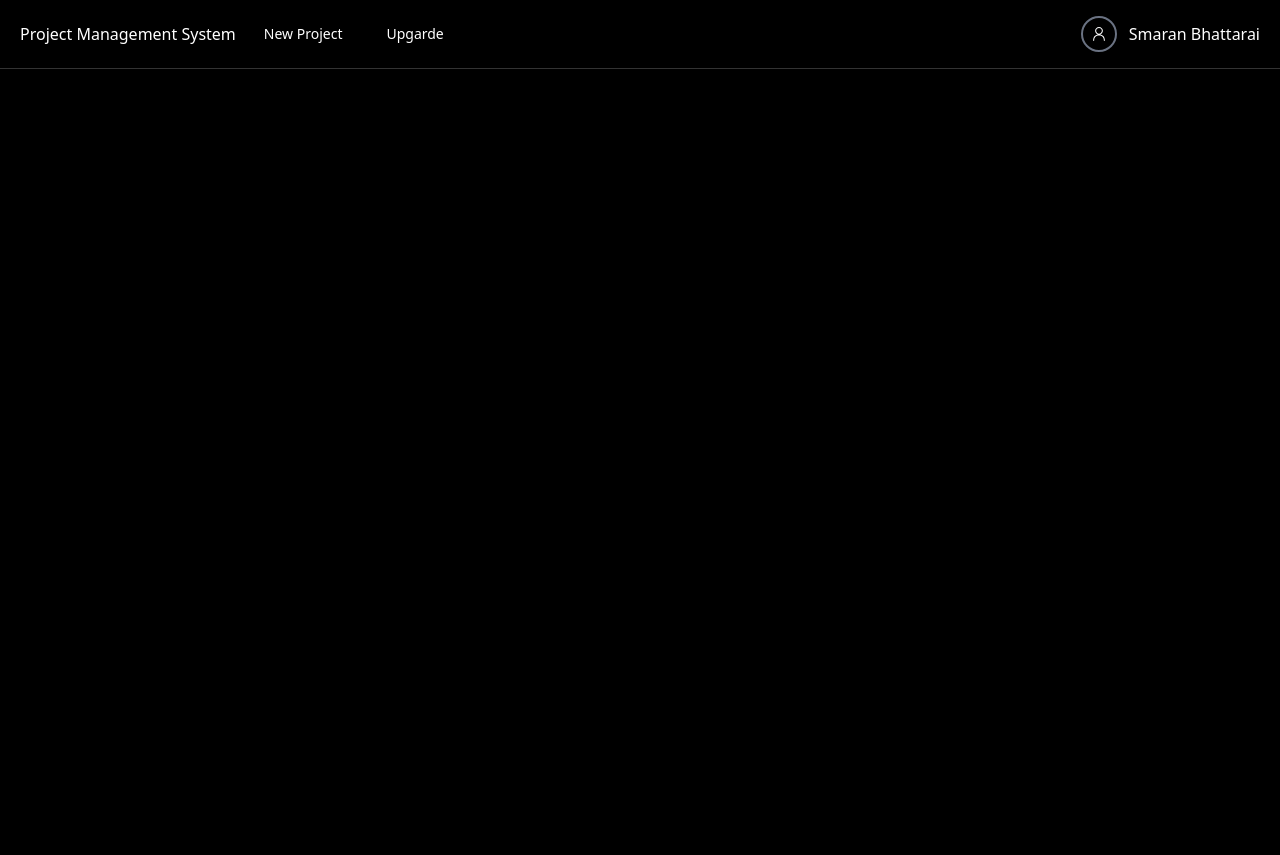
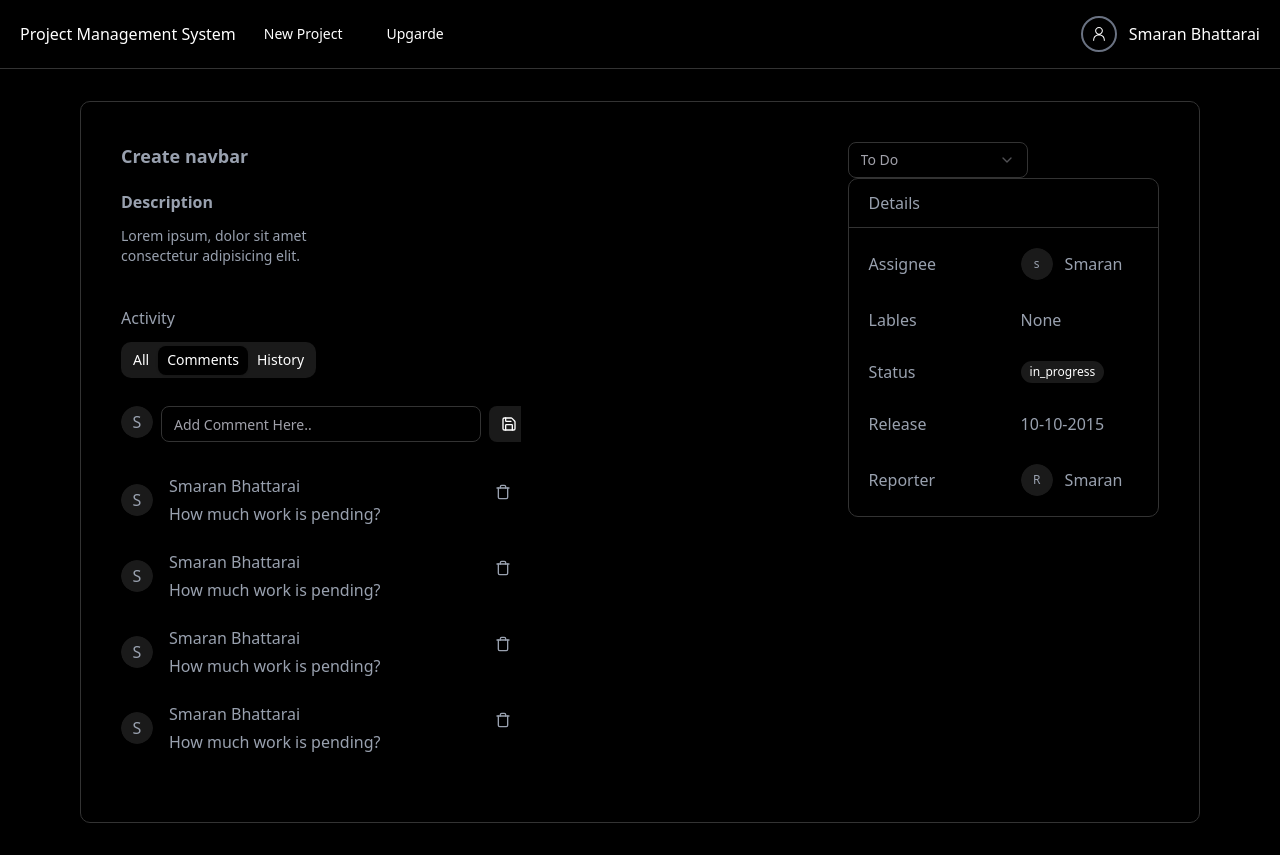
Before and after one commit to smaranbh7/Project-Management-System, a React (Vite) app in the folder Frontend/ProjectManagementSystem/: page /project/1/issue/1 in a window 1280 px wide. Before the commit the page ends 800 px from the top, so only its background shows below. Built offline with nearby package versions, Linux system fonts and the light colour scheme.

Commit message:
Frontend - IssueDetail Page created

```diff
--- a/Frontend/ProjectManagementSystem/package.json
+++ b/Frontend/ProjectManagementSystem/package.json
@@ -20,6 +20,7 @@
     "@radix-ui/react-scroll-area": "^1.2.9",
     "@radix-ui/react-select": "^2.2.5",
     "@radix-ui/react-slot": "^1.2.3",
+    "@radix-ui/react-tabs": "^1.1.12",
     "@tailwindcss/vite": "^4.1.8",
     "class-variance-authority": "^0.7.1",
     "clsx": "^2.1.1",
--- a/Frontend/ProjectManagementSystem/src/App.jsx
+++ b/Frontend/ProjectManagementSystem/src/App.jsx
@@ -3,6 +3,7 @@ import './App.css'
 import Navbar from './pages/Navbar/Navbar'
 import { Routes, Route } from "react-router-dom"
 import ProjectDetails from './pages/ProjectDetails/ProjectDetails'
+import IssueDetails from './pages/IssueDetails/IssueDetails'
 
 function App() {
 
@@ -12,6 +13,8 @@ function App() {
     <Routes>
       <Route path="/" element={<Home/>} />
       <Route path="/project/:id" element={<ProjectDetails/>}/>
+      <Route path="/project/:projectId/issue/:issueId" element={<IssueDetails/>}/>
+
     </Routes>
     </>
   )
--- /dev/null
+++ b/Frontend/ProjectManagementSystem/src/components/ui/tabs.jsx
@@ -0,0 +1,60 @@
+import * as React from "react"
+import * as TabsPrimitive from "@radix-ui/react-tabs"
+
+import { cn } from "@/lib/utils"
+
+function Tabs({
+  className,
+  ...props
+}) {
+  return (
+    <TabsPrimitive.Root
+      data-slot="tabs"
+      className={cn("flex flex-col gap-2", className)}
+      {...props} />
+  );
+}
+
+function TabsList({
+  className,
+  ...props
+}) {
+  return (
+    <TabsPrimitive.List
+      data-slot="tabs-list"
+      className={cn(
+        "bg-muted text-muted-foreground inline-flex h-9 w-fit items-center justify-center rounded-lg p-[3px]",
+        className
+      )}
+      {...props} />
+  );
+}
+
+function TabsTrigger({
+  className,
+  ...props
+}) {
+  return (
+    <TabsPrimitive.Trigger
+      data-slot="tabs-trigger"
+      className={cn(
+        "data-[state=active]:bg-background dark:data-[state=active]:text-foreground focus-visible:border-ring focus-visible:ring-ring/50 focus-visible:outline-ring dark:data-[state=active]:border-input dark:data-[state=active]:bg-input/30 text-foreground dark:text-muted-foreground inline-flex h-[calc(100%-1px)] flex-1 items-center justify-center gap-1.5 rounded-md border border-transparent px-2 py-1 text-sm font-medium whitespace-nowrap transition-[color,box-shadow] focus-visible:ring-[3px] focus-visible:outline-1 disabled:pointer-events-none disabled:opacity-50 data-[state=active]:shadow-sm [&_svg]:pointer-events-none [&_svg]:shrink-0 [&_svg:not([class*='size-'])]:size-4",
+        className
+      )}
+      {...props} />
+  );
+}
+
+function TabsContent({
+  className,
+  ...props
+}) {
+  return (
+    <TabsPrimitive.Content
+      data-slot="tabs-content"
+      className={cn("flex-1 outline-none", className)}
+      {...props} />
+  );
+}
+
+export { Tabs, TabsList, TabsTrigger, TabsContent }
--- /dev/null
+++ b/Frontend/ProjectManagementSystem/src/pages/IssueDetails/CommentCard.jsx
@@ -0,0 +1,25 @@
+import React from "react";
+import { Avatar, AvatarFallback } from "../../components/ui/avatar";
+import { Button } from "../../components/ui/button";
+import { TrashIcon } from "lucide-react";
+
+function CommentCard() {
+  return (
+    <div className="flex justify-between">
+      <div className="flex items-center gap-4">
+        <Avatar>
+          <AvatarFallback>S</AvatarFallback>
+        </Avatar>
+        <div className="space-y-1">
+          <p>Smaran Bhattarai</p>
+          <p>How much work is pending?</p>
+        </div>
+      </div>
+      <Button className="rounded-full" variant="ghost" size="icon">
+        <TrashIcon />
+      </Button>
+    </div>
+  );
+}
+
+export default CommentCard;
--- /dev/null
+++ b/Frontend/ProjectManagementSystem/src/pages/IssueDetails/CreateCommentForm.jsx
@@ -0,0 +1,60 @@
+import { useForm } from "react-hook-form";
+import { Form, FormControl, FormField, FormItem, FormMessage } from "../../components/ui/form";
+import { Input } from "../../components/ui/input";
+import { Button } from "../../components/ui/button";
+import { Avatar, AvatarFallback } from "../../components/ui/avatar";
+import { SaveIcon } from "lucide-react";
+
+function CreateCommentForm({issueId}) {
+    const form = useForm({
+        defaultValues: {
+          content: "",
+        },
+      });
+      const onSubmit = (data) =>{
+        console.log("Create project data ", data)
+      }
+
+  return (
+    <div>
+      <Form {...form}>
+        <form className="flex gap-2" onSubmit={form.handleSubmit(onSubmit)}>
+          <FormField
+            control={form.control}
+            name="content"
+            render={({ field }) => (
+              <FormItem>
+                <div className="flex gap-2">
+                     <div>
+                    <Avatar>
+                        <AvatarFallback>
+                                S
+                        </AvatarFallback>
+                    </Avatar>
+                </div>
+                <FormControl>
+                  <Input
+                    {...field}
+                    type="text"
+                    className="w-[20rem]"
+                    placeholder="Add Comment Here.."
+                  />
+                </FormControl>
+                <FormMessage />
+
+                </div>
+
+              </FormItem>
+            )}
+          />
+              <Button type="submit">
+                <SaveIcon/>
+                </Button>
+        </form>
+      </Form>
+
+    </div>
+  )
+}
+
+export default CreateCommentForm
--- /dev/null
+++ b/Frontend/ProjectManagementSystem/src/pages/IssueDetails/IssueDetails.jsx
@@ -0,0 +1,130 @@
+import React from "react";
+import { useParams } from "react-router-dom";
+import { ScrollArea } from "../../components/ui/scroll-area";
+import {
+  Tabs,
+  TabsContent,
+  TabsList,
+  TabsTrigger,
+} from "../../components/ui/tabs";
+import CreateCommentForm from "./CreateCommentForm";
+import CommentCard from "./CommentCard";
+import { Select, SelectContent, SelectItem, SelectTrigger, SelectValue } from "../../components/ui/select";
+import { Avatar, AvatarFallback } from "../../components/ui/avatar";
+import { Badge } from "../../components/ui/badge";
+
+
+function IssueDetails() {
+    const handleUpdateIssueStatus = (status) =>{
+        console.log(status);
+
+    }
+  const { projectId, issueId } = useParams();
+  return (
+    <div className="px-20 py-8 text-gray-400">
+      <div className="flex justify-between border p-10 rounded-lg">
+        <ScrollArea>
+          <div className="h-[80vh] w-[60%]">
+            <h1 className="text-lg font-semibold text-gray-400">
+              Create navbar
+            </h1>
+
+            <div className="py-5">
+              <h2 className="font-semibold text-gray-400">Description</h2>
+              <p className="text-gray-400 text-sm mt-3 ">
+                Lorem ipsum, dolor sit amet consectetur adipisicing elit.
+              </p>
+            </div>
+            <div className="mt-5">
+              <h1 className="pb-3">Activity</h1>
+              <Tabs defaultValue="comments" className="w-[400px]">
+                <TabsList className="mb-5">
+                  <TabsTrigger value="all">All</TabsTrigger>
+                  <TabsTrigger value="comments">Comments</TabsTrigger>
+                  <TabsTrigger value="history">History</TabsTrigger>
+                </TabsList>
+                <TabsContent value="all">
+                  All Make changes to your account here
+                </TabsContent>
+                <TabsContent value="history">
+                  History change your password here
+                </TabsContent>
+                <TabsContent value="comments">
+                  <CreateCommentForm issueId={issueId} />
+                  <div className="mt-8 space-y-6">
+                    {[1, 1, 1, 1].map((item) => (
+                      <CommentCard key={item} />
+                    ))}
+                  </div>
+                </TabsContent>
+              </Tabs>
+            </div>
+          </div>
+        </ScrollArea>
+        <div className="w-full lg:w-[30%] spcae-y-2">
+          <Select onValueChange={handleUpdateIssueStatus}>
+            <SelectTrigger className="w-[180px]">
+              <SelectValue placeholder="To Do" />
+            </SelectTrigger>
+            <SelectContent>
+              <SelectItem value="pending">To DO</SelectItem>
+              <SelectItem value="dain_progressrk">In Progress</SelectItem>
+              <SelectItem value="done">Done</SelectItem>
+            </SelectContent>
+          </Select>
+
+          <div className="border rounded-lg">
+            <p className="border-b py-3 px-5">Details</p>
+            <div className="p-5">
+                <div className="space-y-7">
+                    <div className="flex gap-10 items-center">
+                        <p className="w-[7rem]">Assignee</p>
+                        <div className="flex items-center gap-3">
+                            <Avatar className="h-8 w-8 text-xs">
+                                <AvatarFallback>
+                                    s
+                                </AvatarFallback>
+                            </Avatar>
+                            <p>Smaran</p>
+                        </div>
+
+                    </div>
+                    <div className="flex gap-10 items-center">
+                        <p className="w-[7rem]">Lables</p>
+                        <p>None</p>
+                    </div>
+                     <div className="flex gap-10 items-center">
+                        <p className="w-[7rem]">Status</p>
+                        <Badge>in_progress</Badge>
+                    </div>
+                     <div className="flex gap-10 items-center">
+                        <p className="w-[7rem]">Release</p>
+                        <p>10-10-2015</p>
+                    </div>
+                      <div className="flex gap-10 items-center">
+                        <p className="w-[7rem]">Reporter</p>
+                        <div className="flex items-center gap-3">
+                            <Avatar className="h-8 w-8 text-xs">
+                                <AvatarFallback>
+                                    R
+                                </AvatarFallback>
+                            </Avatar>
+                            <p>Smaran</p>
+                        </div>
+
+                    </div>
+
+
+
+                </div>
+
+            </div>
+
+          </div>
+        </div>
+      </div>
+    </div>
+  );
+}
+
+export default IssueDetails;
--- a/Frontend/ProjectManagementSystem/src/pages/ProjectDetails/IssueCard.jsx
+++ b/Frontend/ProjectManagementSystem/src/pages/ProjectDetails/IssueCard.jsx
@@ -5,14 +5,16 @@ import { DropdownMenu, DropdownMenuContent, DropdownMenuItem, DropdownMenuTrigge
 import { DotsVerticalIcon, PersonIcon } from "@radix-ui/react-icons"
 import { AvatarFallback } from "../../components/ui/avatar"
 import UserList from "./UserList"
+import { useNavigate } from "react-router-dom"
 
 
 function IssueCard() {
+    const navigate = useNavigate();
   return (
     <Card className="rounded-md py-1 pb-2">
       <CardHeader className="py-0 pb-1">
           <div className="flex justify-between items-center">
-              <CardTitle>
+              <CardTitle className="cursor-pointer" onClick={()=>navigate("/project/3/issue/10")}>
                   Create Navbar
               </CardTitle>
               <DropdownMenu>
```
Also changed, not shown: 1 other file (tests, documents, lock files or other folders).
